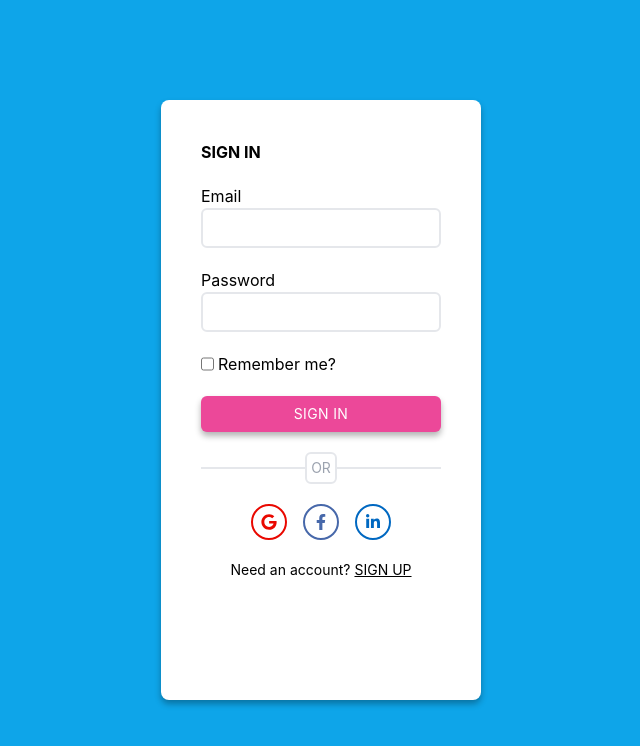
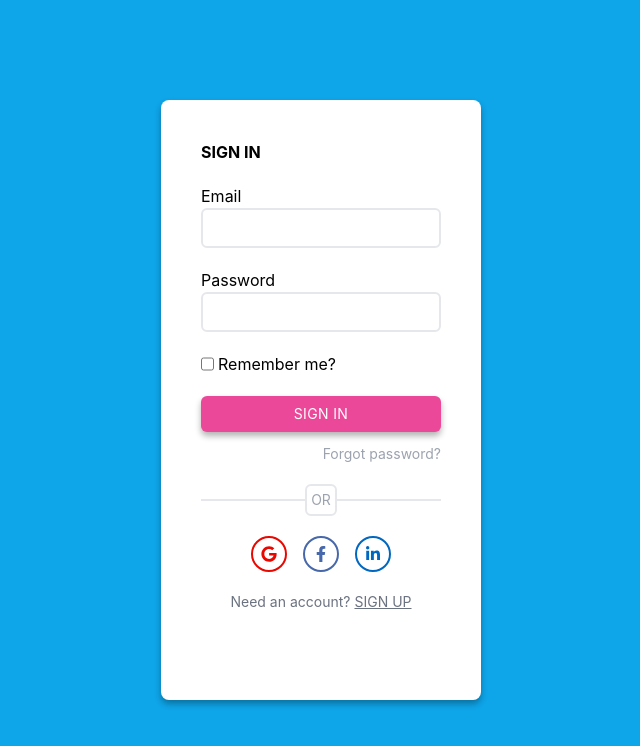
Before and after one commit to lewando54/Academy-react-project-1, a React (Vite) app in the folder project-1/: page /login in a window 1280 px wide. Both pictures are taken after a click on the link "SIGN IN". Shown: the top 746 px of the page, without its empty margins (319-959 px from the left). Built offline with nearby package versions, Linux system fonts and the light colour scheme.

Commit message:
Added 'Forgot password?' button

```diff
--- a/project-1/src/components/Form/Form.tsx
+++ b/project-1/src/components/Form/Form.tsx
@@ -59,15 +59,16 @@ function Form(){
             </> : <>
                 <Checkbox id="remember" name="Remember" onChange={handleFormChange}>Remember me?</Checkbox>
                 <Button color="primary" onClick={handleLoginSubmit}>Sign in</Button>
+                <a className='w-full text-sm text-gray-400 text-right cursor-pointer -mt-2'>Forgot password?</a>
             </>}
 
             <Or />
             <SocialButtonList />
 
             {isRegister ? <>
-                <div className='flex gap-1 text-sm'><p>Already a user?</p><a onClick={handleSigningUpOrIn} className='underline'>SIGN IN</a></div>
+                <div className='flex gap-1 text-sm text-gray-500 cursor-pointer'><p>Already a user?</p><a onClick={handleSigningUpOrIn} className='underline'>SIGN IN</a></div>
             </> : <>
-                <div className='flex gap-1 text-sm'><p>Need an account?</p><a onClick={handleSigningUpOrIn} className='underline'>SIGN UP</a></div>
+                <div className='flex gap-1 text-sm text-gray-500 cursor-pointer'><p>Need an account?</p><a onClick={handleSigningUpOrIn} className='underline'>SIGN UP</a></div>
             </>}
         </form>
     )
```
